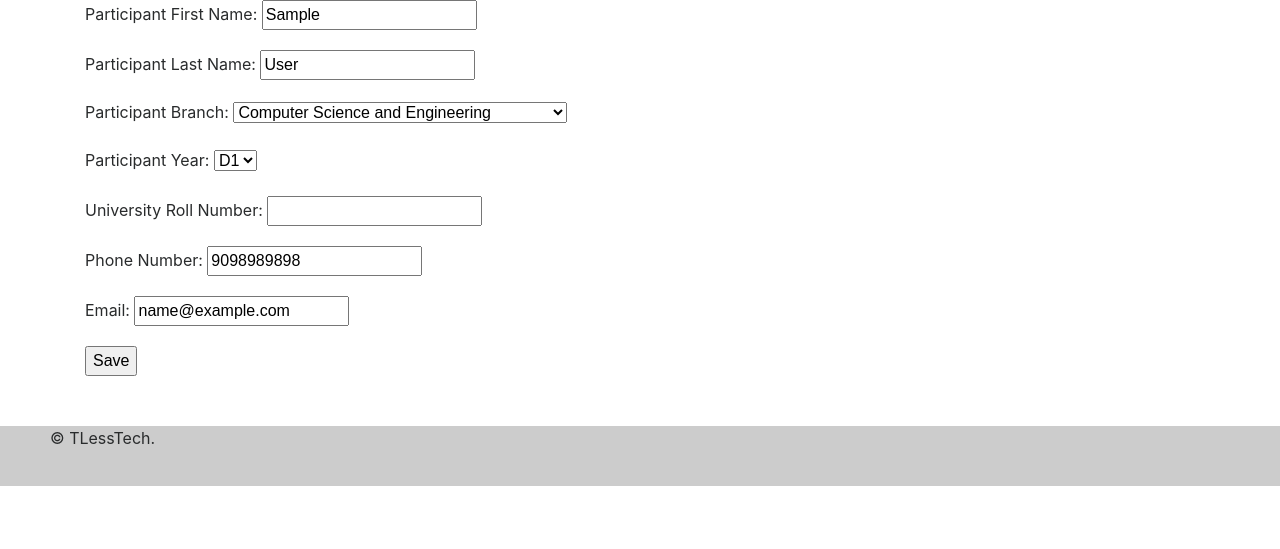
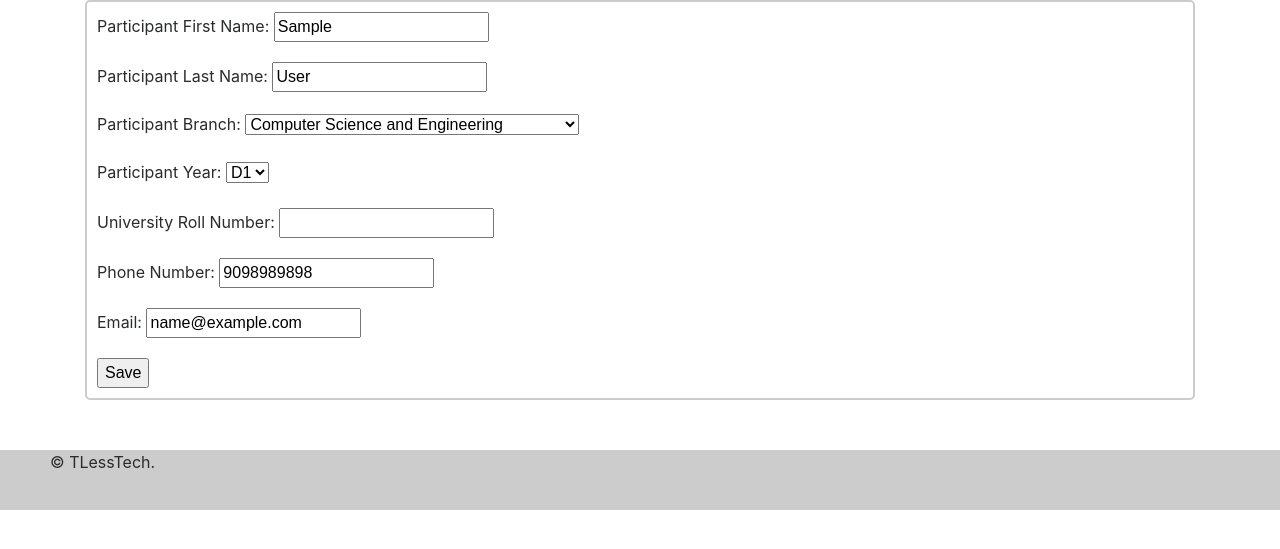
Before and after one commit to singh1114/EventsRest, a Django app: page /add_profile in a window 1280 px wide. Shown: the part 126-675 px from the top of the page. Run offline with Django 3.2, Linux system fonts and the light colour scheme; the visitor is signed in with stand-in values (Sample User, id 1); some libraries are stand-ins or nearby versions.

Commit message:
Add the styling for the forms
* css added to the file forms.css
* css file included in the base file

```diff
--- a/overidingAuth/static/css/forms.css
+++ b/overidingAuth/static/css/forms.css
@@ -1,3 +1,9 @@
 errorlist{
 
 }
+form{
+	border: 2px solid #ccc;
+	border-radius: 5px;
+	margin: auto;
+	padding: 10px;
+}
--- a/overidingAuth/templates/overridingAuth/base.html
+++ b/overidingAuth/templates/overridingAuth/base.html
@@ -9,6 +9,7 @@
     <script src="https://cdnjs.cloudflare.com/ajax/libs/tether/1.4.0/js/tether.min.js" integrity="sha384-DztdAPBWPRXSA/3eYEEUWrWCy7G5KFbe8fFjk5JAIxUYHKkDx6Qin1DkWx51bBrb" crossorigin="anonymous"></script>
     <script src="https://maxcdn.bootstrapcdn.com/bootstrap/4.0.0-alpha.6/js/bootstrap.min.js" integrity="sha384-vBWWzlZJ8ea9aCX4pEW3rVHjgjt7zpkNpZk+02D9phzyeVkE+jo0ieGizqPLForn" crossorigin="anonymous"></script>
     <link rel="stylesheet" href="{% static 'css/login_success.css' %}">
+	<link rel="stylesheet" href="{% static 'css/forms.css' %}">
   </head>
   <body>
       <nav class="navbar navbar-default navbar-fixed-top" id="header">
```
